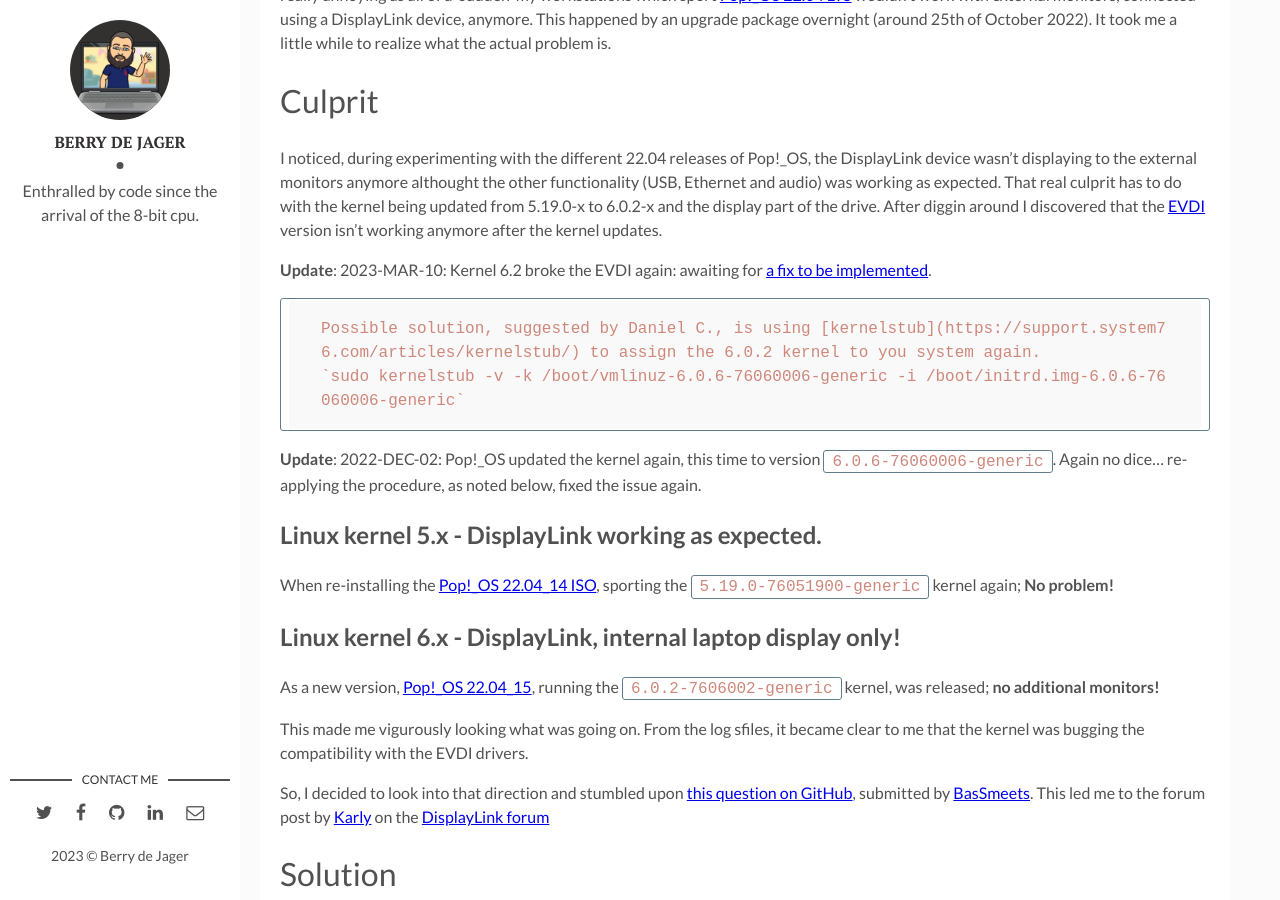
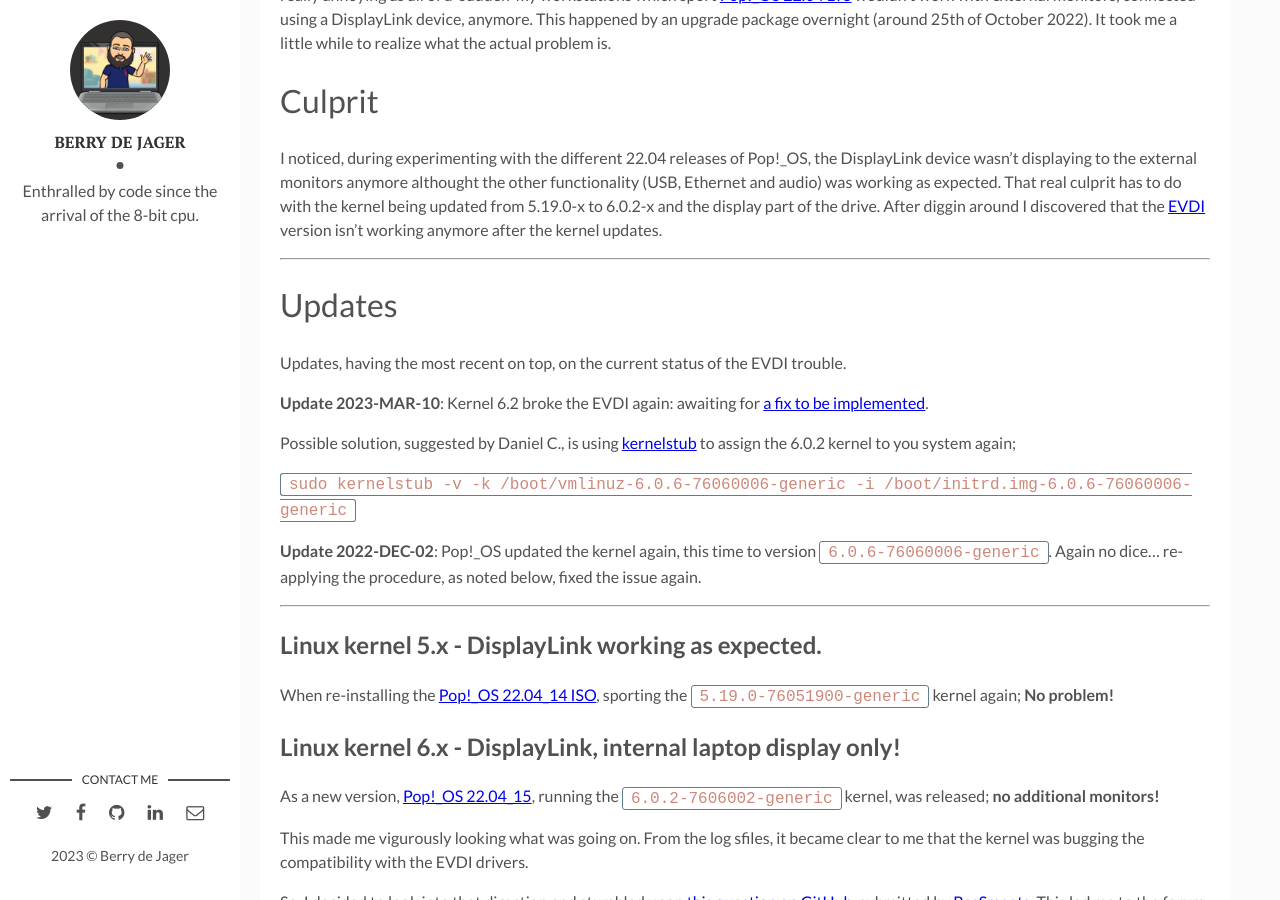
Before and after one commit to berrydejager/code, a Jekyll site: the page built from _posts/2022-10-28-Fix-DisplayLink_drivers-linux-kernel-6.markdown, in a window 1280 px wide and 900 px high, scrolled down 419 px. Built offline with Jekyll 4.4.1, drawn with Linux system fonts in a browser that asks for light colours.

Commit message:
Update 2022-10-28-Fix-DisplayLink_drivers-linux-kernel-6.markdown

```diff
--- a/_posts/2022-10-28-Fix-DisplayLink_drivers-linux-kernel-6.markdown
+++ b/_posts/2022-10-28-Fix-DisplayLink_drivers-linux-kernel-6.markdown
@@ -13,13 +13,21 @@
 
 I noticed, during experimenting with the different 22.04 releases of Pop!_OS, the DisplayLink device wasn't displaying to the external monitors anymore althought the other functionality (USB, Ethernet and audio) was working as expected. That real culprit has to do with the kernel being updated from 5.19.0-x to 6.0.2-x and the display part of the drive. After diggin around I discovered that the [EVDI](https://displaylink.github.io/evdi/) version isn't working anymore after the kernel updates.
 
-__Update__:
-    2023-MAR-10: Kernel 6.2 broke the EVDI again: awaiting for [a fix to be implemented](https://github.com/DisplayLink/evdi/pull/401).
+---
 
-    Possible solution, suggested by Daniel C., is using [kernelstub](https://support.system76.com/articles/kernelstub/) to assign the 6.0.2 kernel to you system again.
-    `sudo kernelstub -v -k /boot/vmlinuz-6.0.6-76060006-generic -i /boot/initrd.img-6.0.6-76060006-generic`
+# Updates
 
-__Update__: 2022-DEC-02: Pop!_OS updated the kernel again, this time to version `6.0.6-76060006-generic`. Again no dice... re-applying the procedure, as noted below, fixed the issue again.
+Updates, having the most recent on top, on the current status of the EVDI trouble.
+
+__Update 2023-MAR-10__: Kernel 6.2 broke the EVDI again: awaiting for [a fix to be implemented](https://github.com/DisplayLink/evdi/pull/401).
+
+Possible solution, suggested by Daniel C., is using [kernelstub](https://support.system76.com/articles/kernelstub/) to assign the 6.0.2 kernel to you system again;
+
+`sudo kernelstub -v -k /boot/vmlinuz-6.0.6-76060006-generic -i /boot/initrd.img-6.0.6-76060006-generic`
+
+__Update 2022-DEC-02__: Pop!_OS updated the kernel again, this time to version `6.0.6-76060006-generic`. Again no dice... re-applying the procedure, as noted below, fixed the issue again.
+
+---
 
 ## Linux kernel 5.x - DisplayLink working as expected.
 
```
